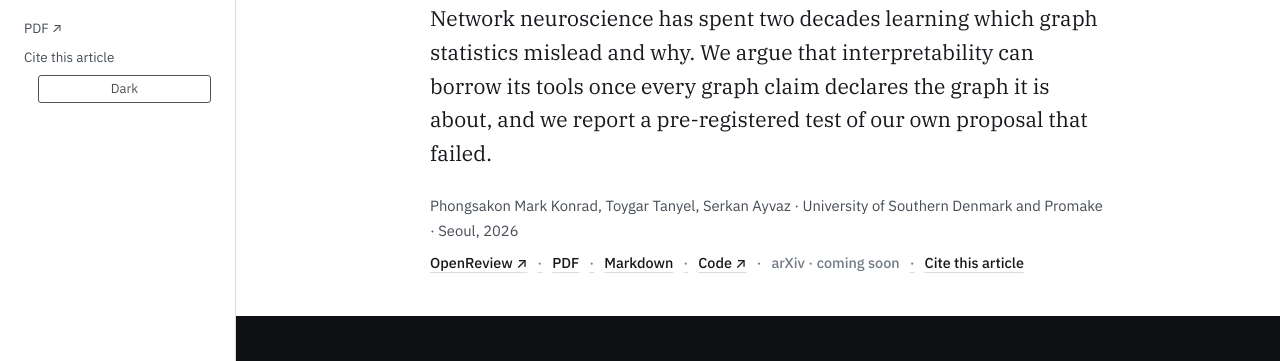
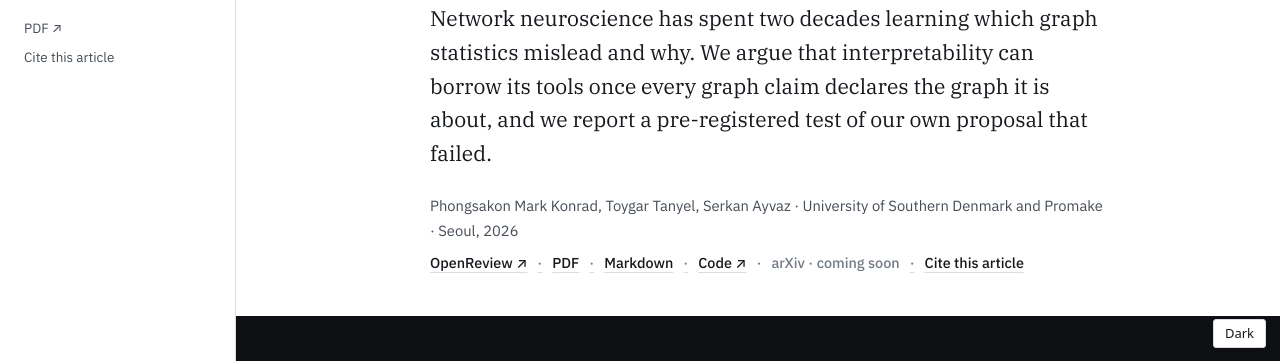
Before and after one commit to aiml-sdu/path-already-walked-page, a plain HTML site: page index.html in a window 1280 px wide. Shown: the part 438-799 px from the top of the page. Drawn offline with nearby package versions, Linux system fonts and the light colour scheme.

Commit message:
Theme toggle always visible, including on phones

```diff
--- a/index.html
+++ b/index.html
@@ -486,14 +486,15 @@ svg .lb{font:13px var(--f-body);fill:var(--ink)}
   .toc .links a{color:var(--ink2);text-decoration:none}
   .toc .links a:hover{color:var(--accent)}
 }
-.theme-tg{font:inherit;font-size:13px;border:1px solid currentColor;border-radius:3px;background:transparent;color:inherit;opacity:.75;padding:2px 9px;cursor:pointer;margin-left:14px}.theme-tg:hover{opacity:1}
+.theme-tg{position:fixed;right:14px;bottom:14px;z-index:60;font:500 13px/1 system-ui,sans-serif;border:1px solid var(--rule,var(--line,#8888));border-radius:3px;background:var(--bg);color:var(--ink);padding:7px 11px;cursor:pointer;box-shadow:0 1px 4px rgba(0,0,0,.12)}.theme-tg:hover{border-color:var(--ink)}
 </style>
 </head>
 <body>
+<button class="theme-tg" id="themeTg" type="button">Dark</button>
 <aside class="toc" aria-label="Contents">
   <a class="t" href="#top">A Path Already Walked</a>
   <nav aria-label="Contents"><ol><li><a href="#abstract">Abstract</a></li><li><a href="#defs">Definitions</a></li><li><a href="#parallel"><span>01</span> Analogy</a></li><li><a href="#contract"><span>02</span> Contract</a></li><li><a href="#map"><span>03</span> Primitives</a></li><li><a href="#translations"><span>04</span> Claims</a></li><li><a href="#nulls"><span>05</span> Nulls</a></li><li><a href="#proxy"><span>06</span> Edges</a></li><li><a href="#worked"><span>07</span> The test</a></li><li><a href="#limits"><span>08</span> Scope</a></li></ol></nav>
-  <div class="links"><a href="https://openreview.net/pdf?id=dSfjkJB3bQ" target="_blank" rel="noopener">PDF ↗</a><a href="#cite">Cite this article</a><button class="theme-tg" id="themeTg" type="button">Dark</button></div>
+  <div class="links"><a href="https://openreview.net/pdf?id=dSfjkJB3bQ" target="_blank" rel="noopener">PDF ↗</a><a href="#cite">Cite this article</a></div>
 </aside>
 <nav class="top" aria-label="Sections"><div class="in">
   <a class="brand" href="#top">A Path Already Walked</a>
```
